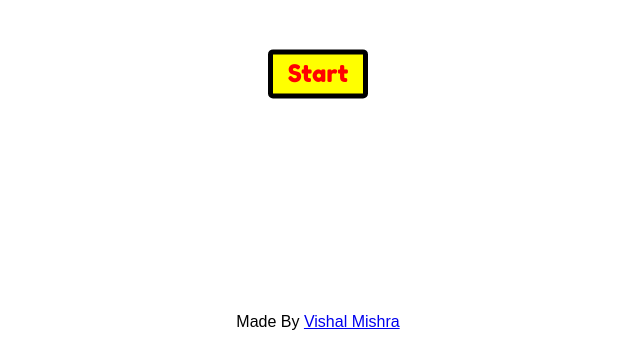
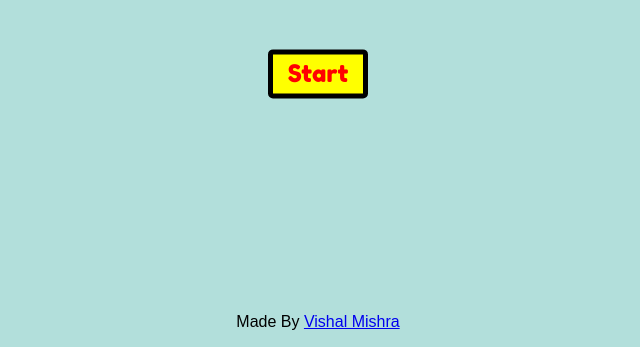
Before and after one commit to vishalmishra090/ludo-game, a plain HTML site: page index.html in a window 1280 px wide. Shown: the part 453-800 px from the top of the page, without its empty margins (322-962 px from the left). Drawn offline with nearby package versions, Linux system fonts and the light colour scheme.

Commit message:
update bg

```diff
--- a/css/style.css
+++ b/css/style.css
@@ -521,7 +521,7 @@ div#preload {
     left: 0;
     width: 100%;
     height: 100%;
-    background-color: white;
+    background-color: #B2DFDB;
     z-index: 1;
 }
 
```
